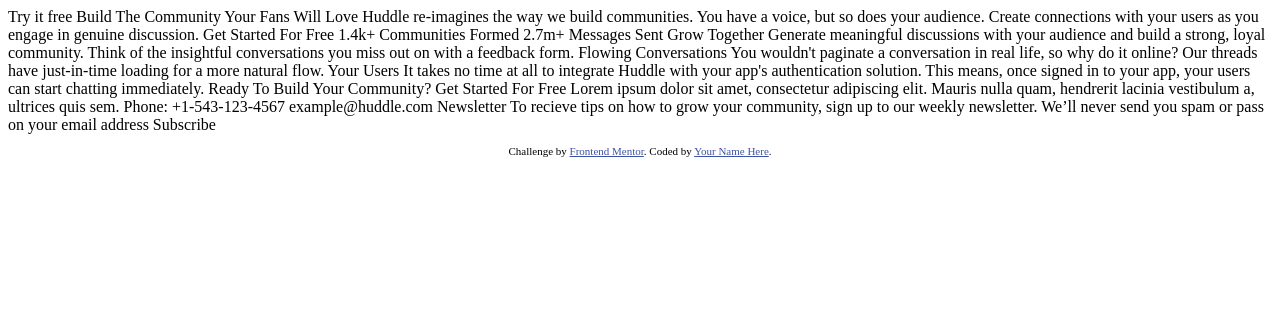
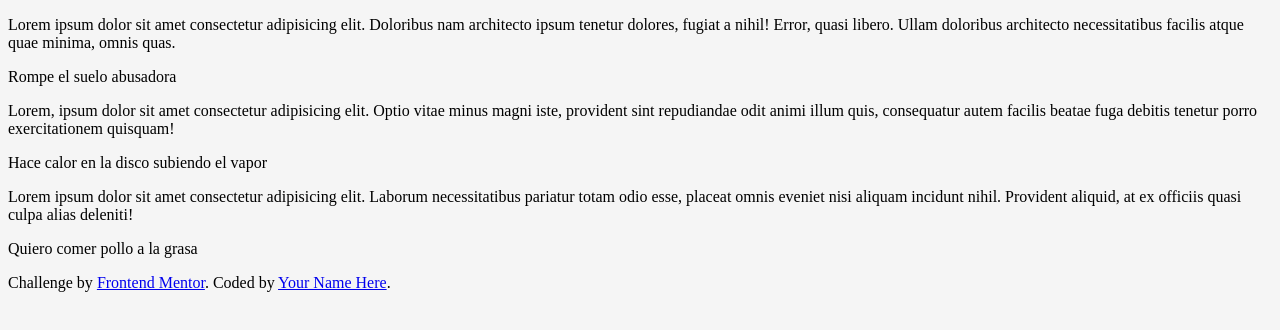
Before and after one commit to Eunice17/landingPage-curved, a plain HTML site: page index.html in a window 1280 px wide. Drawn offline with Linux system fonts and the light colour scheme.

Commit message:
Agregando elementos

```diff
--- a/index.html
+++ b/index.html
@@ -5,58 +5,24 @@
   <meta name="viewport" content="width=device-width, initial-scale=1.0"> <!-- displays site properly based on user's device -->
 
   <link rel="icon" type="image/png" sizes="32x32" href="./images/favicon-32x32.png">
-
+  <link rel="stylesheet" href="style/style.css">
   <title>Frontend Mentor | Huddle landing page with curved sections</title>
-
-  <!-- Feel free to remove these styles or customise in your own stylesheet 👍 -->
-  <style>
-    .attribution { font-size: 11px; text-align: center; }
-    .attribution a { color: hsl(228, 45%, 44%); }
-  </style>
 </head>
 <body>
-  Try it free
-
-  Build The Community Your Fans Will Love
-
-  Huddle re-imagines the way we build communities. You have a voice, but so does
-  your audience. Create connections with your users as you engage in genuine discussion.
-
-  Get Started For Free
-
-  1.4k+
-  Communities Formed
-
-  2.7m+
-  Messages Sent
-
-  Grow Together
-  Generate meaningful discussions with your audience and build a strong, loyal community.
-  Think of the insightful conversations you miss out on with a feedback form.
-
-  Flowing Conversations
-  You wouldn't paginate a conversation in real life, so why do it online? Our threads have
-  just-in-time loading for a more natural flow.
-
-  Your Users
-  It takes no time at all to integrate Huddle with your app's authentication solution. This means,
-  once signed in to your app, your users can start chatting immediately.
-
-  Ready To Build Your Community?
-  Get Started For Free
-
-  Lorem ipsum dolor sit amet, consectetur adipiscing elit. Mauris nulla quam, hendrerit lacinia
-  vestibulum a, ultrices quis sem.
-
-  Phone: +1-543-123-4567
-  example@huddle.com
-
-  Newsletter
-  To recieve tips on how to grow your community, sign up to our weekly newsletter. We’ll never
-  send you spam or pass on your email address
-
-  Subscribe
-
+  <main>
+      <div class="container">
+        <p>Lorem ipsum dolor sit amet consectetur adipisicing elit. Doloribus nam architecto ipsum tenetur dolores, fugiat a nihil! Error, quasi libero. Ullam doloribus architecto necessitatibus facilis atque quae minima, omnis quas.</p>
+        <span><p>Rompe el suelo abusadora</p></span>
+      </div>
+      <div class="primero" id="primero">
+        <p>Lorem, ipsum dolor sit amet consectetur adipisicing elit. Optio vitae minus magni iste, provident sint repudiandae odit animi illum quis, consequatur autem facilis beatae fuga debitis tenetur porro exercitationem quisquam!</p>
+        <span><p>Hace calor en la disco subiendo el vapor</p></span>
+      </div>
+      <div class="primero" id="segundo">
+        <p>Lorem ipsum dolor sit amet consectetur adipisicing elit. Laborum necessitatibus pariatur totam odio esse, placeat omnis eveniet nisi aliquam incidunt nihil. Provident aliquid, at ex officiis quasi culpa alias deleniti!</p>
+        <span><p>Quiero comer pollo a la grasa</p></span>
+      </div>
+  </main>
   <footer>
     <p class="attribution">
       Challenge by <a href="https://www.frontendmentor.io?ref=challenge" target="_blank">Frontend Mentor</a>.
@@ -65,3 +31,7 @@
   </footer>
 </body>
 </html>
+<script>
+  const elementos = document.querySelectorAll("#primero, #segundo");
+  console.log(elementos);
+</script>
--- /dev/null
+++ b/style/style.css
@@ -0,0 +1,3 @@
+:root{
+    background-color: whitesmoke;
+}
```
